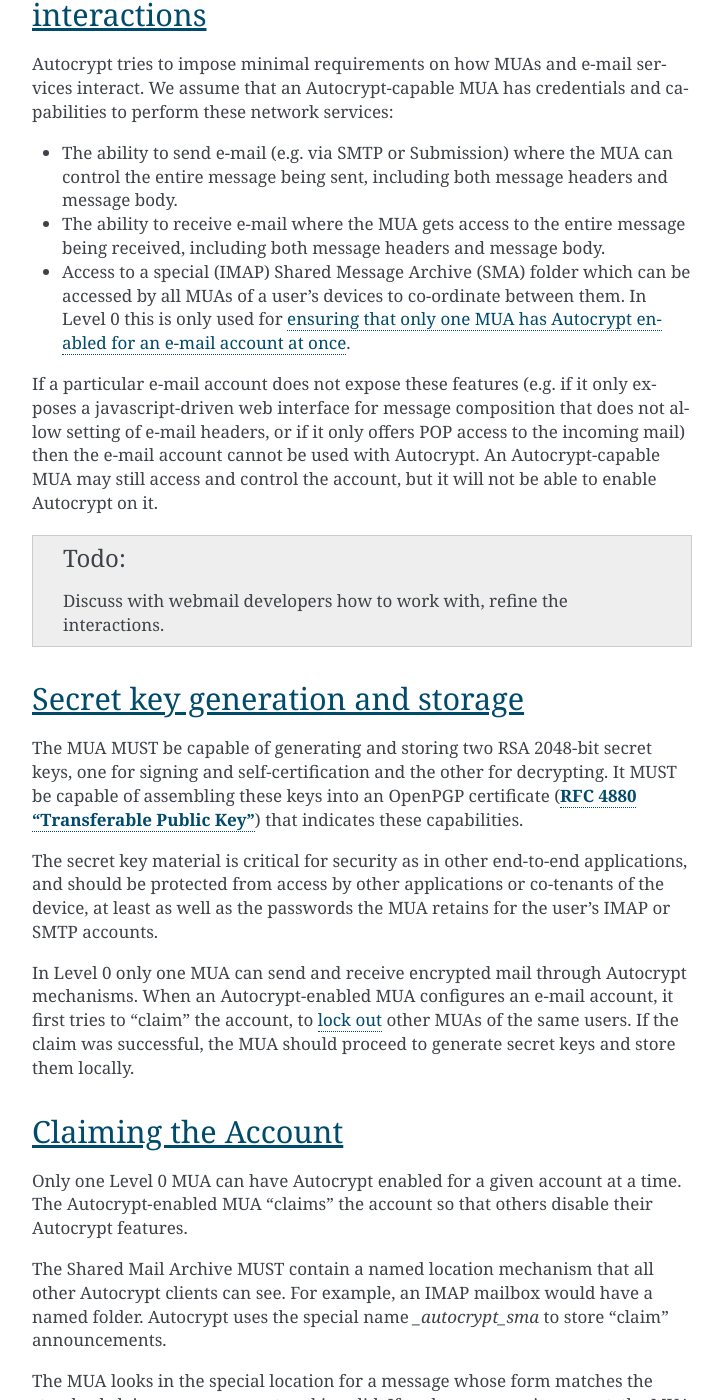
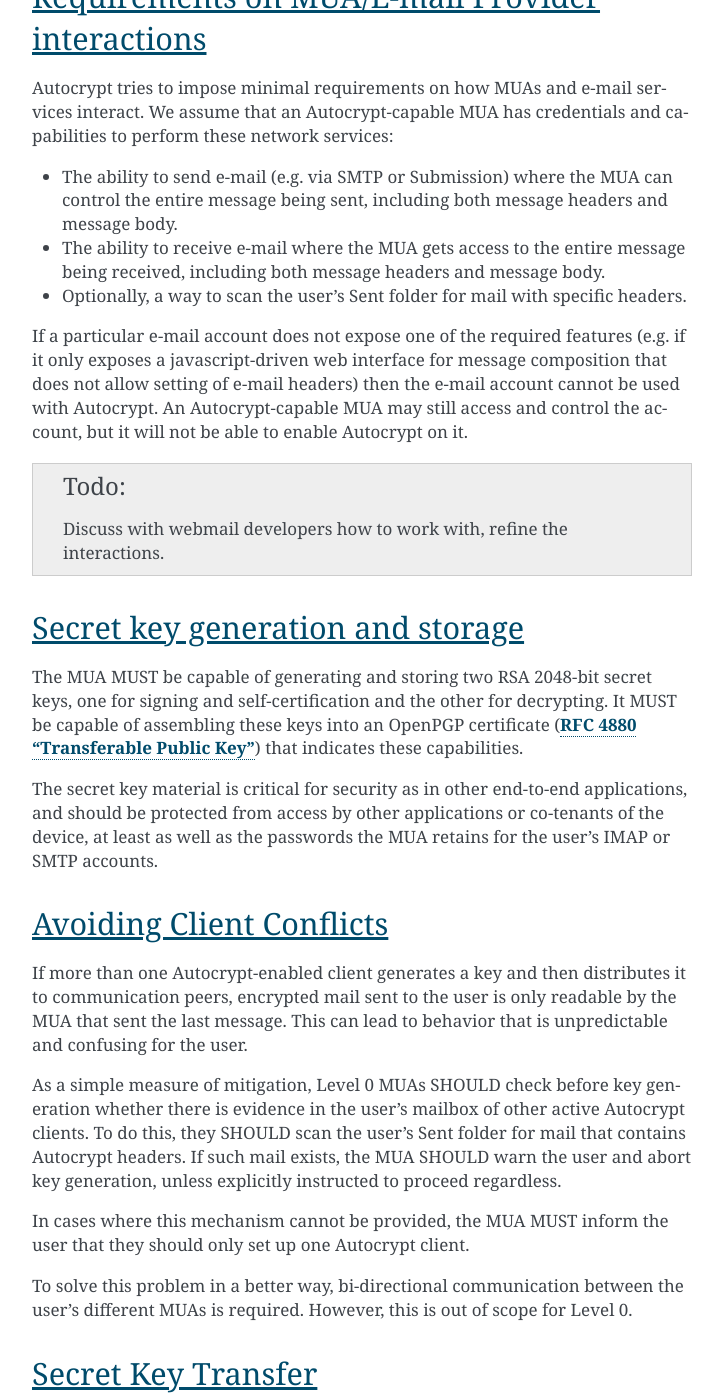
Before and after one commit to autocrypt/autocrypt, a Sphinx documentation site: the page built from doc/level0.rst, in a window 1280 px wide and 1400 px high, scrolled down 1249 px. Shown: the whole window, without its empty margins (388-1111 px from the left). Built offline with Sphinx 7.4.7, drawn with Linux system fonts in a browser that asks for light colours; some of the changed text lies outside the part shown.

Commit message:
replace SMA mechanism with Sent folder scanning and self-sent messages

```diff
--- a/doc/level0.rst
+++ b/doc/level0.rst
@@ -34,23 +34,19 @@
   MUA can control the entire message being sent, including both
   message headers and message body.
 
-- The ability to receive e-mail where the MUA gets access to
-  the entire message being received, including both message
-  headers and message body.
+- The ability to receive e-mail where the MUA gets access to the
+  entire message being received, including both message headers and
+  message body.
 
-- Access to a special (IMAP) Shared Message Archive (SMA) folder which
-  can be accessed by all MUAs of a user's devices to co-ordinate
-  between them.  In Level 0 this is only used for :ref:`ensuring that only
-  one MUA has Autocrypt enabled for an e-mail account at once
-  <lockout>`.
+- Optionally, a way to scan the user's Sent folder for mail with
+  specific headers.
 
-If a particular e-mail account does not expose these features
-(e.g. if it only exposes a javascript-driven web interface for message
-composition that does not allow setting of e-mail headers, or if it
-only offers POP access to the incoming mail) then the e-mail account
-cannot be used with Autocrypt.  An Autocrypt-capable MUA may still
-access and control the account, but it will not be able to enable
-Autocrypt on it.
+If a particular e-mail account does not expose one of the required
+features (e.g. if it only exposes a javascript-driven web interface
+for message composition that does not allow setting of e-mail headers)
+then the e-mail account cannot be used with Autocrypt.  An
+Autocrypt-capable MUA may still access and control the account, but it
+will not be able to enable Autocrypt on it.
 
 .. todo::
 
@@ -71,40 +67,39 @@
 applications or co-tenants of the device, at least as well as the
 passwords the MUA retains for the user's IMAP or SMTP accounts.
 
-In Level 0 only one MUA can send and receive encrypted mail through
-Autocrypt mechanisms.  When an Autocrypt-enabled MUA configures an
-e-mail account, it first tries to "claim" the account, to :ref:`lock out
-<lockout>` other MUAs of the same users.  If the claim was
-successful, the MUA should proceed to generate secret keys and store
-them locally.
+Avoiding Client Conflicts
+-------------------------
 
-.. _lockout:
+If more than one Autocrypt-enabled client generates a key and then
+distributes it to communication peers, encrypted mail sent to the user
+is only readable by the MUA that sent the last message. This can lead
+to behavior that is unpredictable and confusing for the user.
 
-Claiming the Account
---------------------
+As a simple measure of mitigation, Level 0 MUAs SHOULD check before
+key generation whether there is evidence in the user's mailbox of
+other active Autocrypt clients. To do this, they SHOULD scan the
+user's Sent folder for mail that contains Autocrypt headers. If such
+mail exists, the MUA SHOULD warn the user and abort key generation,
+unless explicitly instructed to proceed regardless.
 
-Only one Level 0 MUA can have Autocrypt enabled for a given account at
-a time.  The Autocrypt-enabled MUA "claims" the account so that others
-disable their Autocrypt features.
+In cases where this mechanism cannot be provided, the MUA MUST inform
+the user that they should only set up one Autocrypt client.
 
-The Shared Mail Archive MUST contain a named location mechanism that
-all other Autocrypt clients can see.  For example, an IMAP mailbox
-would have a named folder.  Autocrypt uses the special name
-`_autocrypt_sma` to store "claim" announcements.
+To solve this problem in a better way, bi-directional communication
+between the user's different MUAs is required. However, this is out of
+scope for Level 0.
 
-The MUA looks in the special location for a message whose form matches
-the standard claim announcement and is valid.  If such a message is
-present, the MUA disables its Autocrypt features for this account.
+Secret Key Transfer
+-------------------
 
-If the special location does not exist, or it exists, but there are no
-valid claim announcements in it, the MUA crafts its own claim
-announcement and places it in the special location.
+Although bi-directional communication between different MUAs is out of
+scope for Level 0, self-sent email is used as a simple way to transfer
+secret key material to other clients.  A Level 0 client SHOULD support
+this mechanism, to make sure that secret keys are never stuck on the
+device they were generated on, but can be retrieved by other Autocrypt
+clients in a predictable way.
 
-.. todo::
-
-   - Document the claim announcement format and precise location
-   - Clarify concerns about race conditions, case-sensitivity, etc.
-
+[technical explanation]
 
 Header injection in outbound mail
 ---------------------------------
@@ -508,11 +503,11 @@
 
 For messages that are going to be encrypted when sent, the MUA MUST
 take care not to leak the cleartext of drafts or other
-partially-composed messages to the SMA (e.g. in the "Drafts" folder).
+partially-composed messages to their e-mail provider (e.g. in the
+"Drafts" folder).
 
-If there is any chance that the message could be encrypted, the MUA
-SHOULD encrypt drafts only to itself before storing in any Drafts
-folder on the SMA.
+If there is a chance that a message could be encrypted, the MUA
+SHOULD encrypt drafts only to itself before storing it remotely.
 
 Specific User Interface Elements
 --------------------------------
```
